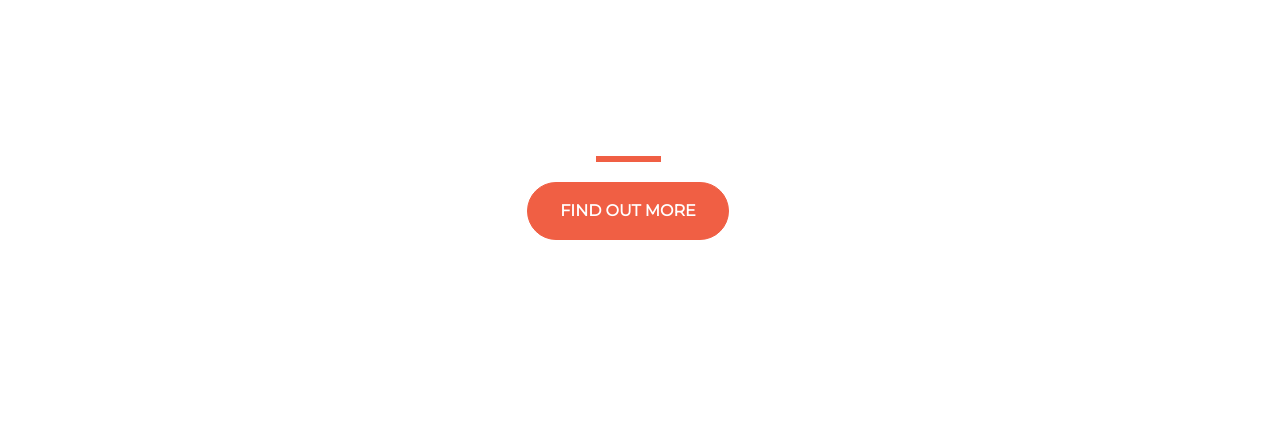
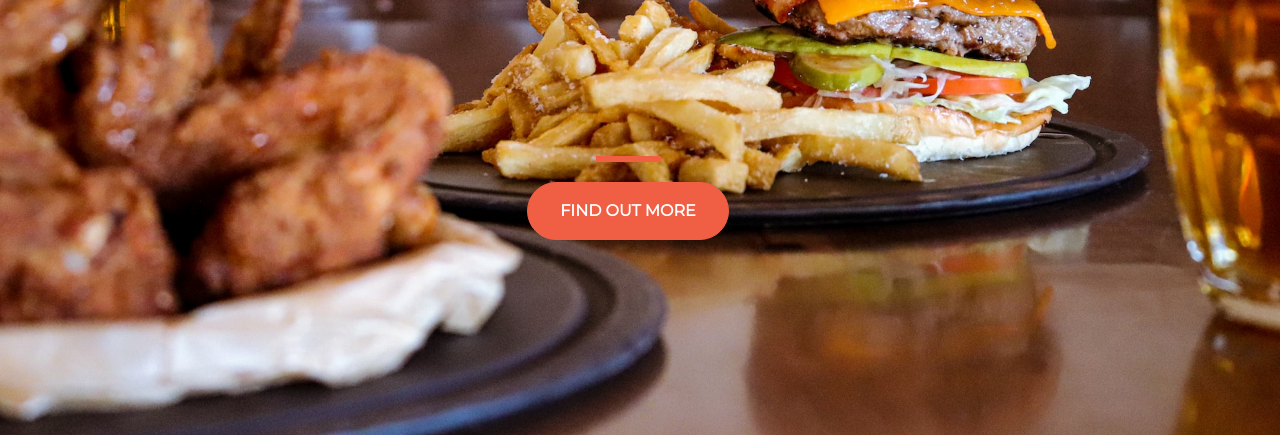
Before and after one commit to mrabanio/cassalo-snackbar, a plain HTML site: page index.html in a window 1280 px wide. Shown: the part 365-800 px from the top of the page. Drawn offline with nearby package versions, Linux system fonts and the light colour scheme; the site is published under a folder, as on GitHub Pages, so addresses that start at the root find nothing.

Commit message:
Update style.css

```diff
--- a/style.css
+++ b/style.css
@@ -4,7 +4,7 @@ html {
   height: 100%;
   font-family: 'Montserrat', sans-serif;
   margin: 0;
-  background: url('/aleisha-kalina-fQOLgH394Ck-unsplash.jpg') no-repeat center center fixed;
+  background: url('aleisha-kalina-fQOLgH394Ck-unsplash.jpg') no-repeat center center fixed;
   background-size:cover;
 
 }
```
